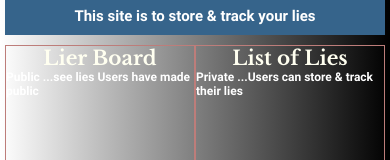
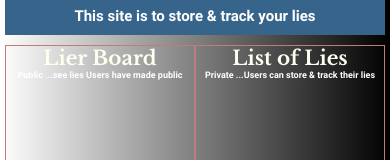
Before and after one commit to psteingh/LTRapp, a React Native app: screen /Home in a window 390 px wide. Shown: the part 174-334 px from the top of the page. Built offline with nearby package versions, Linux system fonts and the light colour scheme.

Commit message:
ltrapp05131115

```diff
--- a/home/homemid.js
+++ b/home/homemid.js
@@ -40,7 +40,7 @@ const styles = StyleSheet.create({
     },
     homeMidDescription: {
         color: Colors.primaryWhite,
-        fontSize: 12,
+        fontSize: 9,
         fontFamily: 'RobotoBold'
     }
 });
```
